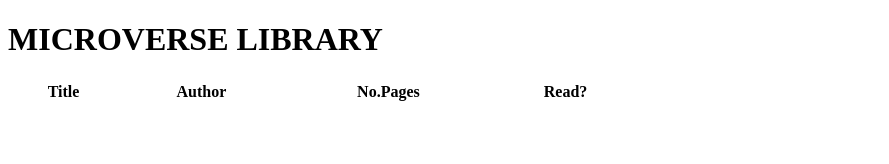
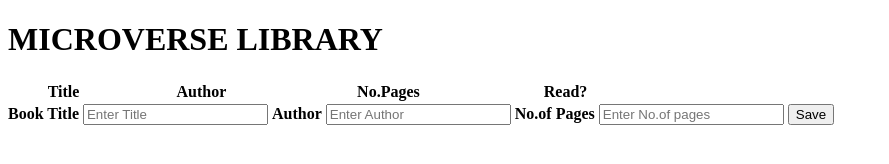
Before and after one commit to uche-inyama/Library-project, a website: page index.html in a window 1280 px wide. Shown: the whole page, without its empty margins (0-889 px from the left). Drawn offline with Linux system fonts and the light colour scheme.

Commit message:
created book form

```diff
--- a/index.html
+++ b/index.html
@@ -21,6 +21,23 @@
 
   </table>
 
+  <form>
+
+    <div class="container">
+      <label for="title"><b>Book Title</b></label>
+      <input id="title" type="text" placeholder="Enter Title" name="uname" required>
+
+      <label id="author" for="author"><b>Author</b></label>
+      <input type="text" placeholder="Enter Author" name="author" required>
+
+      <label id="pages" for="pages"><b>No.of Pages</b></label>
+      <input type="text" placeholder="Enter No.of pages" name="pages" required>
+
+      <button id="submit" type="submit">Save</button>
+
+    </div>
+
+  </form>
 </body>
 
 </html>
```
Also changed, not shown: asset/index.js (line endings or trailing spaces).
